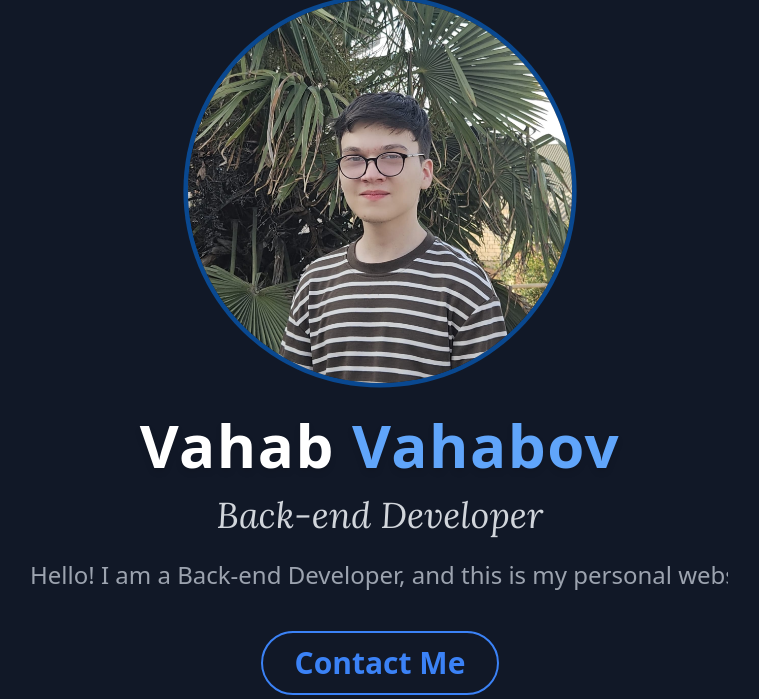
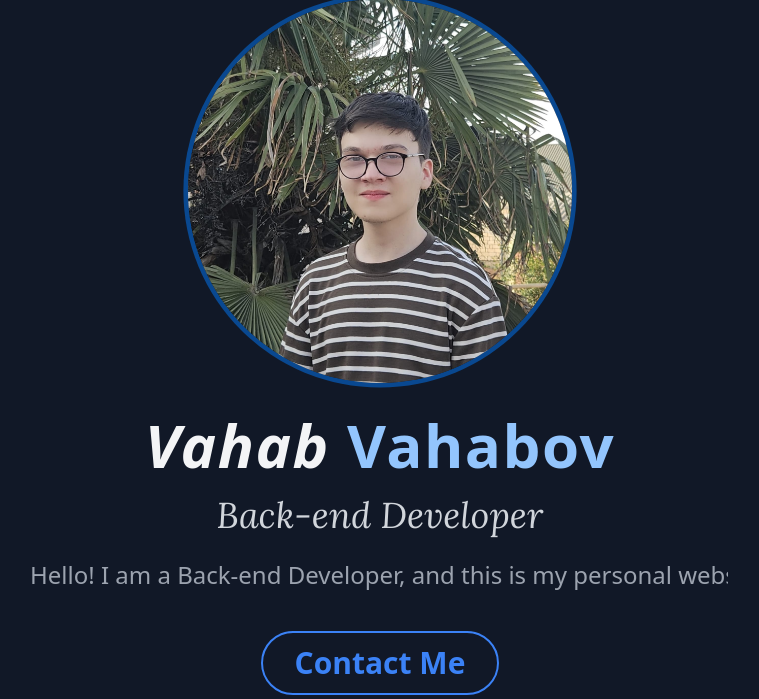
Before and after one commit to vahabov007/personal-website, a Spring app: template src/main/resources/templates/index.html in a window 1280 px wide. Shown: the part 129-828 px from the top of the page, without its empty margins (260-1019 px from the left). Run offline with Thymeleaf, Linux system fonts and the light colour scheme; the template is opened without the code that fills it, so the values that code supplies are empty; some libraries are stand-ins or nearby versions.

Commit message:
Design changed.

```diff
--- a/src/main/resources/templates/index.html
+++ b/src/main/resources/templates/index.html
@@ -434,9 +434,10 @@
     </div>
 
     <div class="md:w-full text-center mb-6 md:mb-0 order-2 md:order-2">
-        <h1 class="text-5xl md:text-6xl font-extrabold tracking-wide text-white drop-shadow-md mt-8">
-            Vahab <span class="text-blue-400">Vahabov</span>
+        <h1 class="text-5xl md:text-6xl font-semibold italic text-gray-100 tracking-wide mt-8">
+            Vahab <span class="text-blue-300 font-bold not-italic">Vahabov</span>
         </h1>
+
         <p
                 class="font-elegant-serif text-2xl md:text-4xl text-gray-300 mt-5 homepage-subtitle"
         >
```
